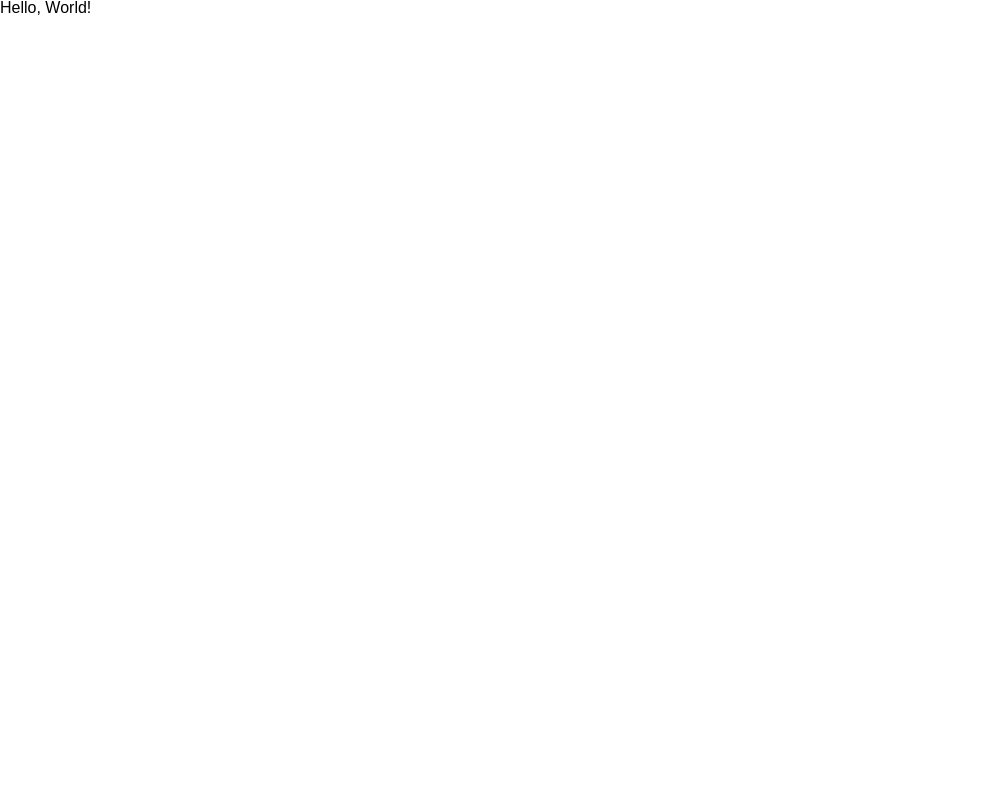
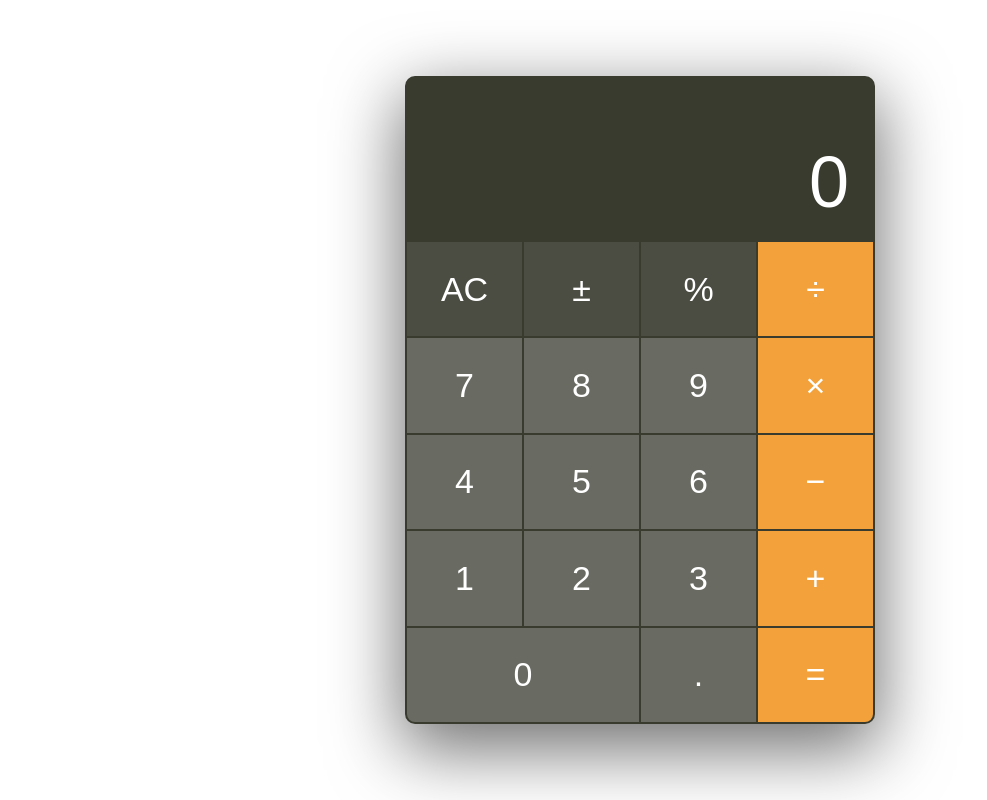
Before and after one commit to vickiticki/react-calculator, a React (Create React App) app: page / in a window 1280 px wide. Shown: the whole page, without its empty margins (0-987 px from the left). Built offline with nearby package versions, Linux system fonts and the light colour scheme.

Commit message:
can add 789 to display and clear

```diff
--- a/src/App.jsx
+++ b/src/App.jsx
@@ -1,5 +1,12 @@
 import React from 'react'
+import { Calculator } from './components/Calculator'
 
 export function App() {
-  return <div>Hello, World!</div>
+  //usestates here
+
+  return (
+    <div>
+      <Calculator />
+    </div>
+  )
 }
--- /dev/null
+++ b/src/components/Calculator.jsx
@@ -0,0 +1,74 @@
+import React, { useEffect, useState } from 'react'
+
+export function Calculator() {
+  //usestates
+  const [thisDigit, setThisDigit] = useState('')
+  const [numberDisplayed, setNumberDisplayed] = useState('0')
+
+  //functions
+  //add digits to current number
+  useEffect(function () {
+    allClear
+  }, [])
+  useEffect(
+    function () {
+      console.log(thisDigit)
+      const newNumber = numberDisplayed.concat(thisDigit)
+      if (newNumber.length > 1 && newNumber.startsWith('0')) {
+        setNumberDisplayed(newNumber.slice(1, newNumber.length))
+        setThisDigit('')
+        return
+      }
+      setNumberDisplayed(newNumber)
+      setThisDigit('')
+      return
+    },
+    [thisDigit]
+  )
+
+  // function digitClicked() {
+  //   setThisDigit(event.target.value)
+  //   console.log(thisDigit)
+  //   return
+  // }
+
+  function allClear() {
+    setNumberDisplayed('0')
+  }
+  return (
+    <main>
+      <div className="calculator">
+        <div className="display">{numberDisplayed}</div>
+        <div className="buttons">
+          <button className="button fn" onClick={allClear}>
+            AC
+          </button>
+          <button className="button fn">&plusmn;</button>
+          <button className="button fn">%</button>
+          <button className="button op">&divide;</button>
+          <button className="button" onClick={() => setThisDigit(7)}>
+            7
+          </button>
+          <button className="button" onClick={(event) => setThisDigit(8)}>
+            8
+          </button>
+          <button className="button" onClick={(event) => setThisDigit(9)}>
+            9
+          </button>
+          <button className="button op">&times;</button>
+          <button className="button">4</button>
+          <button className="button">5</button>
+          <button className="button">6</button>
+          <button className="button op">&minus;</button>
+          <button className="button">1</button>
+          <button className="button">2</button>
+          <button className="button">3</button>
+          <button className="button op">+</button>
+          <button className="button x2">0</button>
+          <button className="button">.</button>
+          <button className="button op">=</button>
+        </div>
+      </div>
+    </main>
+  )
+}
--- a/src/index.scss
+++ b/src/index.scss
@@ -10,3 +10,60 @@ body {
   margin: 0;
   min-height: 100%;
 }
+main {
+  height: 100vh;
+  display: flex;
+  justify-content: center;
+  align-items: center;
+}
+.calculator {
+  height: 644px;
+  width: 466px;
+  background-color: #393b2f;
+  box-shadow: 0 22px 70px 4px rgba(0, 0, 0, 0.56);
+  border-radius: 10px;
+  overflow: hidden;
+  padding: 2px;
+  display: flex;
+  flex-direction: column;
+}
+.display {
+  margin-top: 44px;
+  padding: 24px;
+  font-size: 72px;
+  text-align: right;
+  color: white;
+}
+.buttons {
+  flex: 1;
+  display: grid;
+  grid-template-columns: repeat(4, 1fr);
+  grid-gap: 2px;
+}
+.button {
+  display: flex;
+  border: none;
+  justify-content: center;
+  align-items: center;
+  background-color: #696b62;
+  color: white;
+  font-size: 34px;
+}
+.button:active {
+  opacity: 60%;
+}
+.button.x2 {
+  grid-column: span 2;
+}
+.button.fn {
+  background-color: #4c4d42;
+}
+.button.op {
+  background-color: #f3a23b;
+}
+.button:nth-last-child(3) {
+  border-bottom-left-radius: 8px;
+}
+.button:last-child {
+  border-bottom-right-radius: 8px;
+}
```
